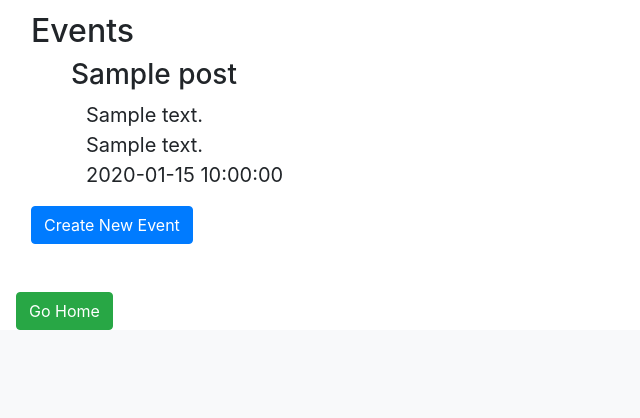
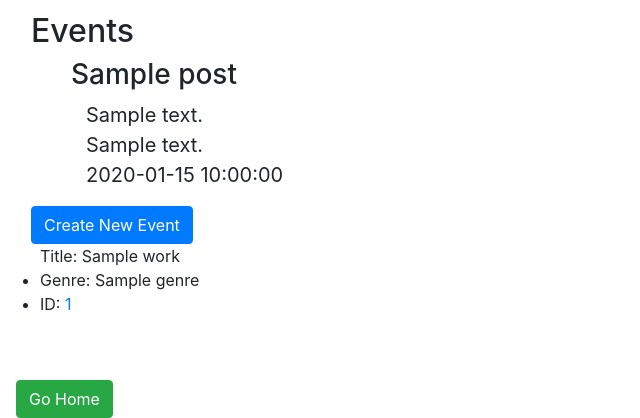
Before and after one commit to ssdamouni/rocket-bear, a Flask app: template templates/users/profile.html in a window 1280 px wide. Shown: the part 832-1250 px from the top of the page, without its empty margins (0-640 px from the left). Before the commit the page ends 1162 px from the top, so only its background shows below. Run offline with Flask 2, Linux system fonts and the light colour scheme; tables that the repository leaves empty hold one stand-in row (values such as "Sample post"); the template is opened without the code that fills it: values that come from a table or form of the project are taken from there, most other values are stand-ins (such as "Sample title", 1, 10 or a date in 2020); grey boxes marked "Sample" are stand-in pictures; some libraries are stand-ins or nearby versions.

Commit message:
Add pieces to profile

```diff
--- a/app.py
+++ b/app.py
@@ -186,7 +186,17 @@ def user_profile(user_id):
                 genres_list.append(genres[k].genre)
                 k += 1
         events = EventPost.query.filter_by(user_id=user_id)
-        return render_template('users/profile.html', user=user, events=events, instruments=instruments_list, roles=roles_list, genres=genres_list)
+        #get a list of piece ids
+        pieces = UserPiece.query.filter_by(user_id=user_id)
+        id_list = []
+        id_list_str = []
+        for piece in pieces:
+            id_list.append(piece.piece_id)
+            id_list_str.append(f"w:{piece.piece_id}")
+        id_list = str(id_list)
+        pieces_resp = requests.get(f"https://api.openopus.org/work/list/ids/{id_list[1:-1]}.json")
+        user_pieces = pieces_resp.json()
+        return render_template('users/profile.html', user=user, events=events, id_list=id_list_str, works=user_pieces, instruments=instruments_list, roles=roles_list, genres=genres_list)
     else:
         return render_template('home-anon.html')
 
--- a/templates/base.html
+++ b/templates/base.html
@@ -38,6 +38,7 @@
               <li class="nav-item"><a class="nav-link" href="/users">Users</a></li>
               <li class="nav-item"><a class="nav-link" href="/jobs">Jobs</a></li>
               <li><a class="nav-link" href="/events">Events</a></li>
+              <li class="nav-item"><a class="nav-link" href="/works/composers/search">Add Rep</a></li>
               <li><a class="nav-link" href="/logout">Logout</a></li>
             {% endif %}
           </ul>
--- a/templates/users/profile.html
+++ b/templates/users/profile.html
@@ -54,7 +54,12 @@
                 <input type="submit" value="Create New Event" class="btn btn-primary"/>
             </form>
     </div>
-
+    {% for id in id_list %}
+            <ul>Title: {{works["works"][id]["title"]}}
+                <li>Genre: {{works["genre"]}}</li>
+                <li>ID: <a href="/works/{{works['works'][id]['id']}}">{{works["works"][id]["id"]}}</a></li>
+            </ul>
+    {% endfor %}
     <form action="/">
         <input type="submit" value="Go Home" class="btn btn-success mt-5 ml-3"/>
     </form>
```
